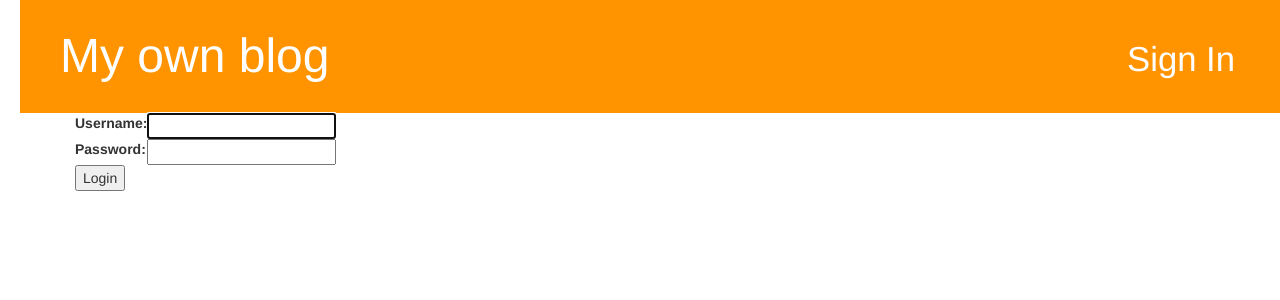
After one commit to shvedovskiy/web_technopolis, a Django app: page /accounts/login/?next=/drafts/ in a window 1280 px wide. The commit adds this page. Shown: the top 300 px of the page. Run offline with Django 3.2, Linux system fonts and the light colour scheme; some libraries are stand-ins or nearby versions.

Commit message:
Working with drafts, add users compatibility

```diff
--- a/School/urls.py
+++ b/School/urls.py
@@ -15,10 +15,13 @@ Including another URLconf
 """
 from django.conf.urls import include, url
 from django.contrib import admin
+import django.contrib.auth.views
 
 urlpatterns = [
     url(r'^polls/', include('polls.urls')),
     # (r'^course/', include('course.urls')),
     url(r'^admin/', admin.site.urls),
+    url(r'^accounts/login/$', django.contrib.auth.views.login, name='login'),
+    url(r'^accounts/logout/$', django.contrib.auth.views.logout, name='logout', kwargs={'next_page': '/'}),
     url(r'', include('blog.urls')),
 ]
--- a/blog/static/css/blog.css
+++ b/blog/static/css/blog.css
@@ -9,7 +9,7 @@ body {
 .main-title {
     background-color: #ff9400;
     margin-top: 0;
-    padding: 20px 20px 20px 40px;
+    padding: 10px 20px 20px 40px;
 }
 
 .main-title h1,
@@ -28,6 +28,7 @@ body {
 .date {
     float: right;
     color: #828282;
+    margin-top: 6px;
 }
 
 .save {
@@ -45,7 +46,11 @@ body {
     color: #ffffff;
     float: right;
     font-size: 26pt;
-    margin-right: 20px;
+    margin: 25px;
+}
+
+.post-header {
+    margin-top: 15px;
 }
 
 .post {
@@ -56,3 +61,8 @@ body {
 .post h3 a:visited {
     color: #000000;
 }
+
+.edit {
+    line-height: 0;
+    margin-bottom: 3px;
+}
--- a/blog/templates/blog/base.html
+++ b/blog/templates/blog/base.html
@@ -10,7 +10,13 @@
 </head>
 <body>
     <div class="main-title">
-        <a href="{% url 'blog:post_new' %}" class="top-menu"><span class="glyphicon glyphicon-plus"></span></a>
+        {% if user.is_authenticated %}
+            <a href="{% url 'blog:post_new' %}" class="top-menu"><span class="glyphicon glyphicon-plus"></span></a>
+            <a href="{% url 'blog:post_draft_list' %}" class="top-menu"><span class="glyphicon glyphicon-edit"></span></a>
+            <p class="top-menu">Hello {{ username }}<small>(<a href="{% url 'logout' %}">Log out</a>)</small></p>
+        {% else %}
+            <a href="{% url 'login' %}" class="top-menu">Sign In</a>
+        {% endif %}
         <h1><a href="{% url 'blog:post_list' %}">My own blog</a></h1>
     </div>
 
--- a/blog/templates/blog/post_edit.html
+++ b/blog/templates/blog/post_edit.html
@@ -1,5 +1,6 @@
 {% extends 'blog/base.html' %}
 
+<!-- Страница редактирования поста: /post/42/edit/ -->
 {% block content %}
     <h3>New Post</h3>
     <form method="POST" class="post-form">
--- a/blog/templates/blog/post_list.html
+++ b/blog/templates/blog/post_list.html
@@ -1,4 +1,6 @@
 {% extends 'blog/base.html' %}
+
+<!-- Страница всех постов: / -->
 {% block content %}
     <div class="row">
         <div class="col-md-8">
@@ -8,11 +10,10 @@
                         {{ post.published_date }}
                     </div>
                     <h3><a href="{% url 'blog:post_detail' pk=post.pk %}">{{ post.title }}</a></h3>
-                    <p>{{ post.text|linebreaksbr }}</p>
+                    <p>{{ post.text|truncatechars:200 }}</p>
                 </div>
                 <hr>
             {% endfor %}
         </div>
     </div>
-
 {% endblock %}
--- /dev/null
+++ b/blog/templates/registration/login.html
@@ -0,0 +1,24 @@
+{% extends 'blog/base.html' %}
+
+<!-- Страница входа на сайт: /accounts/login/ -->
+{% block content %}
+    {% if form.errors %}
+        <p>Your username and password didn't match. Please try again</p>
+    {% endif %}
+
+    <form action="{% url 'login' %}" method="post">
+        {% csrf_token %}
+        <table>
+            <tr>
+                <td>{{ form.username.label_tag }}</td>
+                <td>{{ form.username }}</td>
+            </tr>
+            <tr>
+                <td>{{ form.password.label_tag }}</td>
+                <td>{{ form.password }}</td>
+            </tr>
+        </table>
+        <input type="submit" value="Login">
+        <input type="hidden" name="next" value="{{ next }}">
+    </form>
+{% endblock %}
--- a/blog/urls.py
+++ b/blog/urls.py
@@ -4,6 +4,10 @@ from . import views
 app_name = 'blog'
 urlpatterns = [
     url(r'^$', views.post_list, name='post_list'),
-    url(r'^post/(?P<pk>[0-9]+)/$', views.post_detail, name='post_detail'),
+    url(r'^post/(?P<pk>\d+)/$', views.post_detail, name='post_detail'),
     url(r'^post/new/$', views.post_new, name='post_new'),
+    url(r'^post/(?P<pk>\d+)/edit/$', views.post_edit, name='post_edit'),
+    url(r'^drafts/$', views.post_draft_list, name='post_draft_list'),
+    url(r'^post/(?P<pk>\d+)/publish/$', views.post_publish, name='post_publish'),
+    url(r'^post/(?P<pk>\d+)/remove/$', views.post_remove, name='post_remove'),
 ]
```
Also changed, not shown: School/settings.py (+6 -13 lines), blog/templates/blog/post_detail.html (+21 -5 lines), blog/templates/blog/post_draft_list.html (added, +12 -0 lines), blog/views.py (+38 -2 lines).
